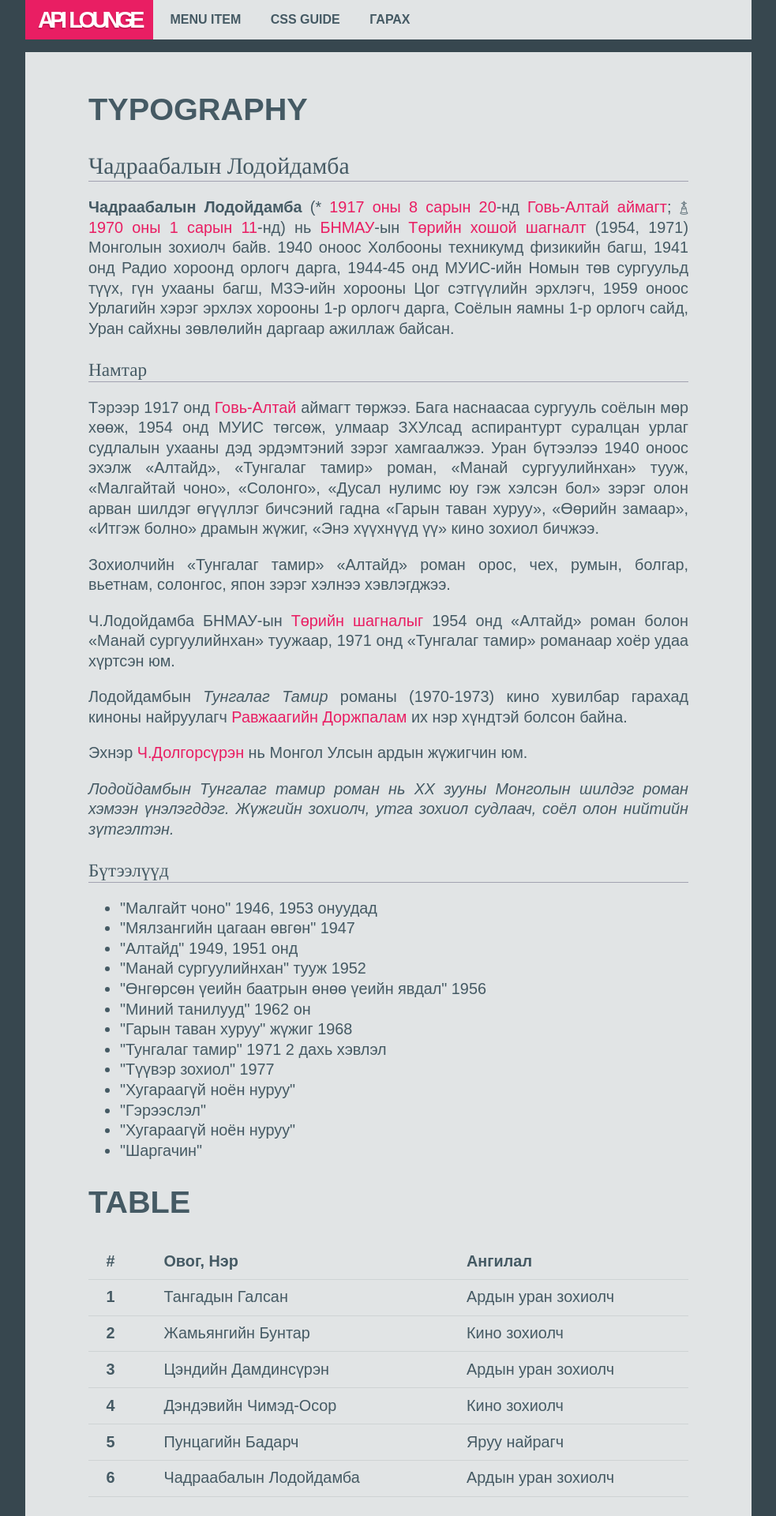
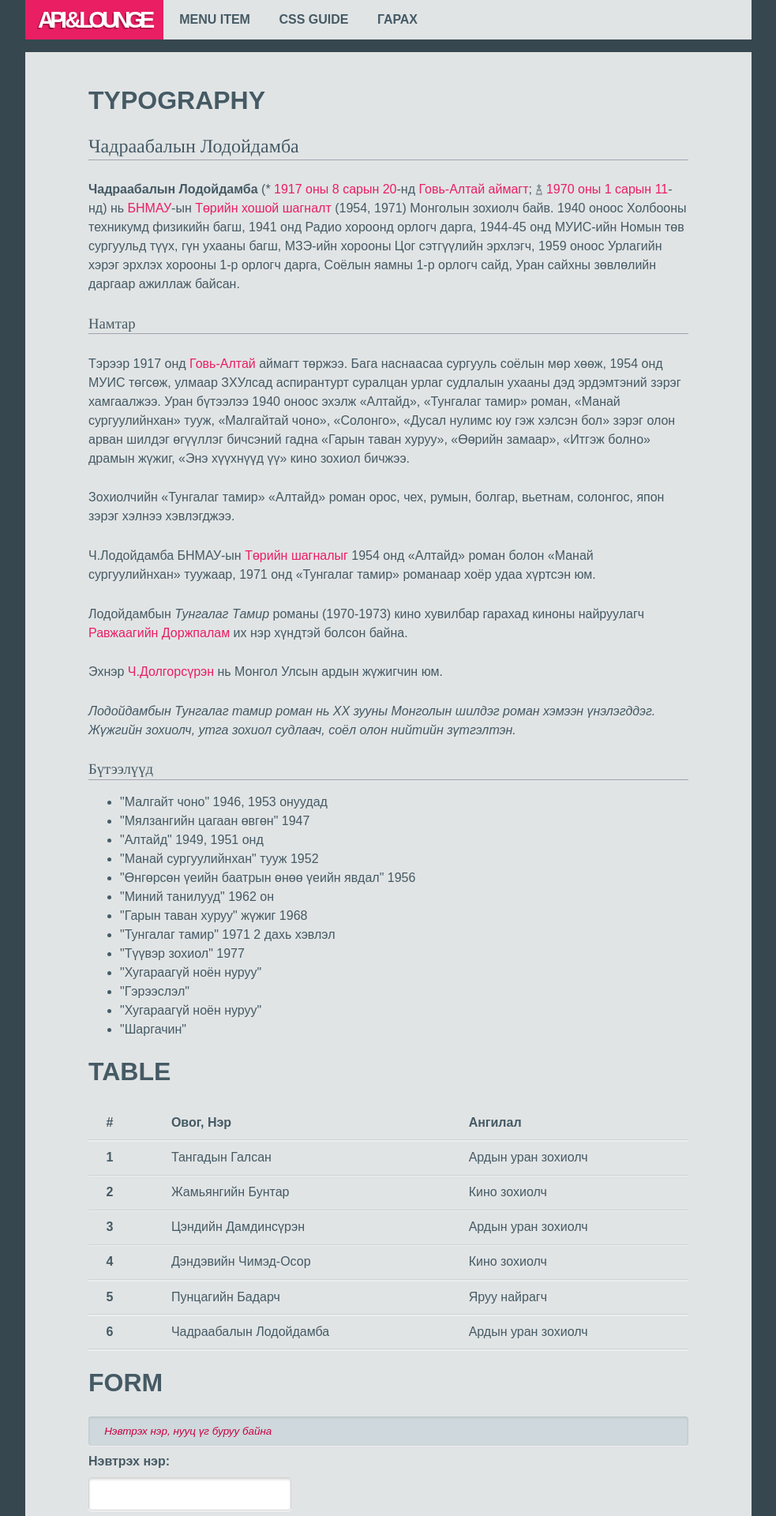
Before and after one commit to ariunbayar/api_provider, a Django app: page /p/css-guide/ in a window 1280 px wide. Shown: the top 1920 px of the page at 79% size, without its empty margins (148-1131 px from the left). Run offline with Django 3.2, Linux system fonts and the light colour scheme; the visitor is signed in with stand-in values (Sample User, id 1).

Commit message:
Updates notification snippet. Minor design fix

```diff
--- a/main/templates/layout.html
+++ b/main/templates/layout.html
@@ -15,7 +15,7 @@
     <div class="header-wrapper">
         <div class="header">
             <ul class="menu">
-                <li><a href="#" class="logo">API &nbsp; Lounge</a></li>
+                <li><a href="#" class="logo">API &amp; Lounge</a></li>
                 <li><a href="#" {% if request.resolver_match.url_name == "login" %}class="active"{% endif %}>Menu item</a></li>
                 <li><a href="{% url "css-guide" %}">CSS Guide</a></li>
 
--- a/pages/templates/pages/css_guide.html
+++ b/pages/templates/pages/css_guide.html
@@ -184,7 +184,10 @@ function notify(e) {
 }
 
 function hideNotification(e) {
-    e.target.style.display = 'none';
+    e.target.classList.add('hidden');
+    setTimeout(function(){
+        e.target.style.display = 'none';
+    }, 200);
 }
 &lt;/script&gt;
 </code></pre>
--- a/static/css/main.css
+++ b/static/css/main.css
@@ -5,9 +5,8 @@ body{
 
 body, input, textarea{
     font-family: sans-serif;
-    font-size: 1.24rem;
-    line-height: 1.6rem;
-    font-weight: 300;
+    /*font-size: 1.24rem;*/
+    line-height: 1.5rem;
     color: #455a64;
 }
 
@@ -62,7 +61,7 @@ strong {
 }
 
 p {
-    text-align: justify;
+    margin: 1.6rem 0;
 }
 
 
@@ -113,7 +112,8 @@ ul.menu li a.logo {
     font-size: 1.8rem;
     font-weight: bold;
     letter-spacing: -.34rem;
-    text-shadow: -1px 2px 0 rgba(0,0,0,.15);
+    text-shadow: -2px 2px 0 rgba(0,0,0,.25);
+    /*text-shadow: -2px 2px 0 rgba(255, 255, 255, .35);*/
 }
 ul.menu li a.active {
     border-bottom-color: #455a64;
@@ -141,6 +141,7 @@ table td, table th {
     text-align: inherit;
     padding: .6rem 1.4rem;
     border-bottom: 1px solid #ced3d4;
+    box-shadow: 0 2px 0 rgba(255,255,255,0.35);
 }
 
 /**
@@ -230,7 +231,7 @@ a.card:nth-last-child(-n+3) {
 
 .btn{
     display: inline-block;
-    font-weight: normal;
+    font-weight: bold;
     text-align: center;
     vertical-align: middle;
     touch-action: manipulation;
@@ -300,7 +301,8 @@ pre {
 pre code{
     color: #dfc48c;
     padding: 0;
-    font-size: inherit;
+    font-size: .84rem;
+    line-height: 1.4rem;
 }
 
 
@@ -312,7 +314,6 @@ pre code{
 }
 .form-field > label {
     display: inline-block;
-    margin: .5rem 0;
     font-weight: bold;
 }
 
@@ -322,12 +323,14 @@ input[type="number"],
 textarea{
     font-family: sans-serif;
     font-weight: 300;
+    font-size: inherit;
     padding: .5rem 1.5rem;
     border: 1px solid #d1d1d1;
     border-radius: 4px;
     box-shadow:
         0 2px 3px 0 rgba(0, 0, 0, 0.15) inset,
         0 1px 1px 0 rgba(255,255,255,.85);
+    margin-top: .5rem;
 }
 
 .form-error{
@@ -337,13 +340,13 @@ textarea{
     border-radius: 4px;
     font-weight: 500;
     font-style: italic;
-    font-size: 1.0rem;
+    font-size: .84rem;
     box-shadow: 0 1px 3px 0 rgba(0, 0, 0, 0.15) inset, 0 1px 0 0 rgba(255,255,255,.35);
 }
 .field-error{
     display: block;
     color: #c80044;
-    font-size: 1.0rem;
+    font-size: .84rem;
     font-style: italic;
 }
 
```
